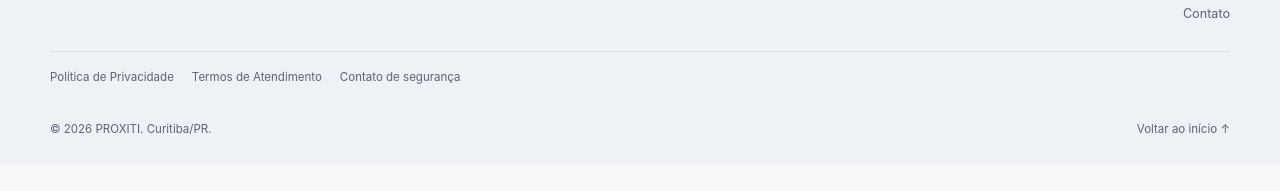
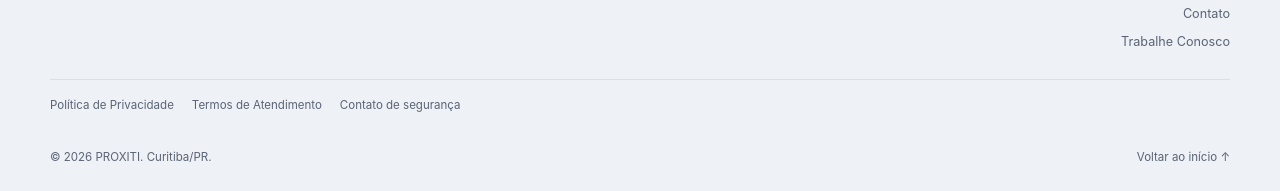
Before and after one commit to humbertomennella/proxiti, a plain HTML site: page index.html in a window 1280 px wide. Shown: the part 10933-11124 px from the top of the page. Before the commit the page ends 11096 px from the top, so only its background shows below. Drawn offline with Linux system fonts and the light colour scheme.

Commit message:
feat(site): incluir Trabalhe Conosco no rodapé

```diff
--- a/index.html
+++ b/index.html
@@ -575,6 +575,7 @@
           <a href="/produtos/">Produtos</a>
           <a href="#sobre">Sobre</a>
           <a href="#contato">Contato</a>
+                  <a href="/trabalhe-conosco/">Trabalhe Conosco</a>
         </nav>
       </div>
       <nav class="footer-legal" aria-label="Privacidade e termos">
```
